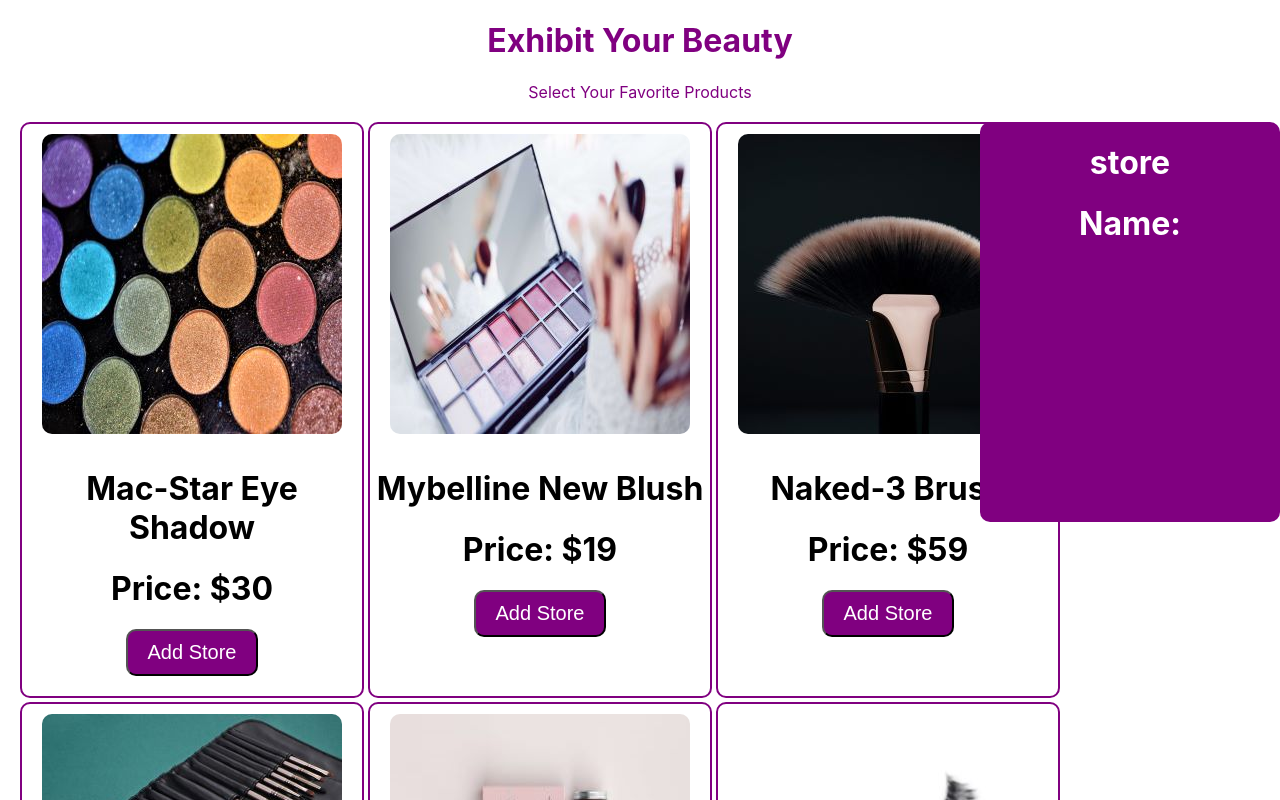
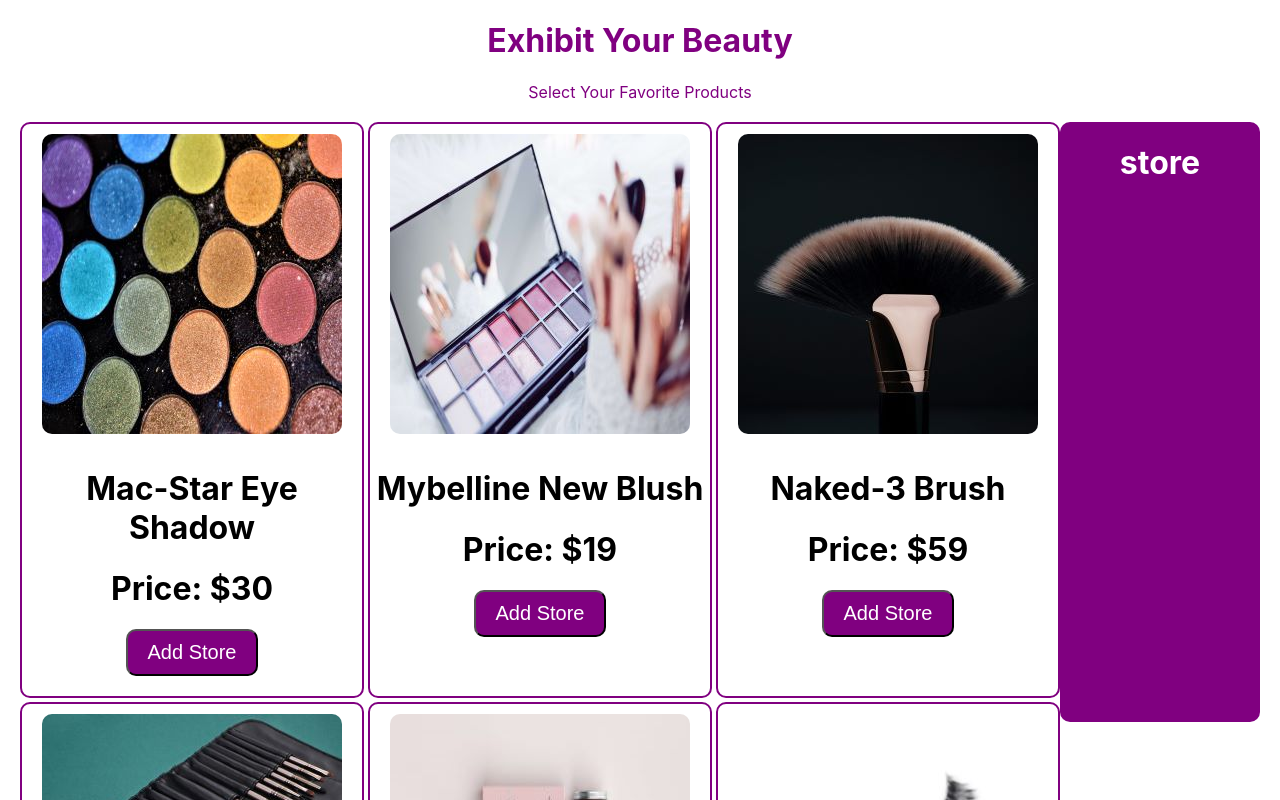
Before and after one commit to SumiAkter2/lucky-one-select, a React (Create React App) app: page / in a window 1280 px wide. Shown: the top 800 px of the page. Built offline with nearby package versions, Linux system fonts and the light colour scheme.

Commit message:
added store

```diff
--- a/src/Components/Header/Shop/Shop.css
+++ b/src/Components/Header/Shop/Shop.css
@@ -13,11 +13,11 @@
 }
 .store-container{
     background-color: purple;
-    width: 300px;
-    height: 400px;
+    /* width: 300px; */
+    height: 100%;
     border-radius: 10px;
     color: #FFFF;
-    position: fixed;
+    /* position: fixed; */
     right: 0px;
 
 }
--- a/src/Components/Header/Shop/Shop.js
+++ b/src/Components/Header/Shop/Shop.js
@@ -1,6 +1,8 @@
 import React, { useEffect, useState } from 'react';
 import Product from '../../Product/Product';
+import Store from '../../Store/Store';
 import './Shop.css'
+
 const Shop = () => {
     const [products, setProducts] =useState([]);
     useEffect(()=>{
@@ -8,11 +10,11 @@
         .then(res=>res.json())
         .then(data=>setProducts(data));
     },[]);
-const [store, setStore]=useState([]);
+const [stores, setStores]=useState([]);
     const addToStore=(product)=>{
-        console.log('ki',product);
-const newStore = [...store,product];
-setStore(newStore)
+
+const newStore = [...stores,product];
+setStores(newStore)
 
     }
 
@@ -30,7 +32,12 @@
               </div>
          <div className='store-container'>
          <h1>store</h1>
-         <h1>Name: {store}</h1>
+         {
+             stores.map(store=><Store
+                key={store._id}
+                store={store}></Store>)
+         }
+
          </div>
         </div>
     );
--- /dev/null
+++ b/src/Components/Store/Store.js
@@ -0,0 +1,14 @@
+import React from 'react';
+
+const Store = (props) => {
+    const {name,picture}=props.store;
+    console.log(props.store);
+    return (
+        <div>
+            <h1>Name: {name}</h1>
+            <img src={picture} alt="" />
+        </div>
+    );
+};
+
+export default Store;
```
Also changed, not shown: src/Components/Store/Store.css (added).
